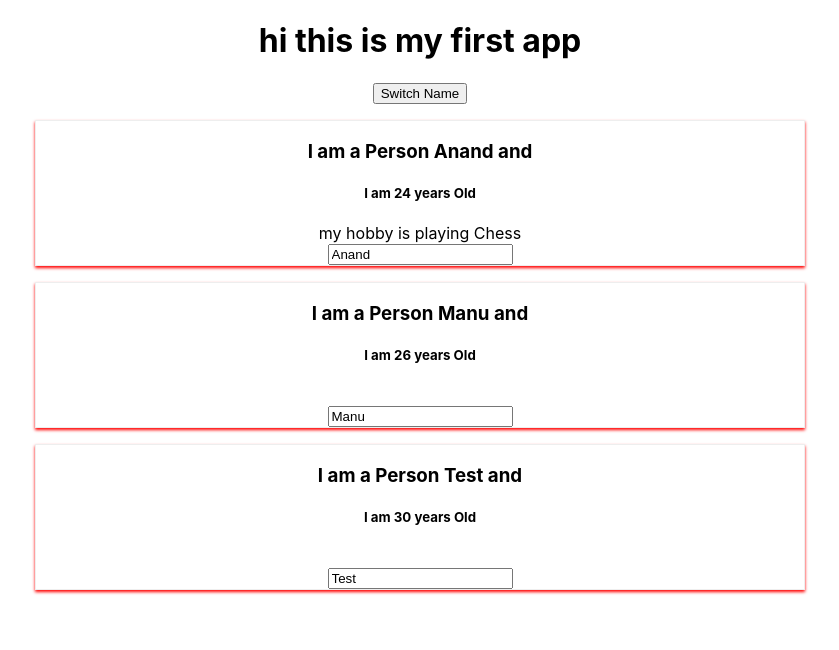
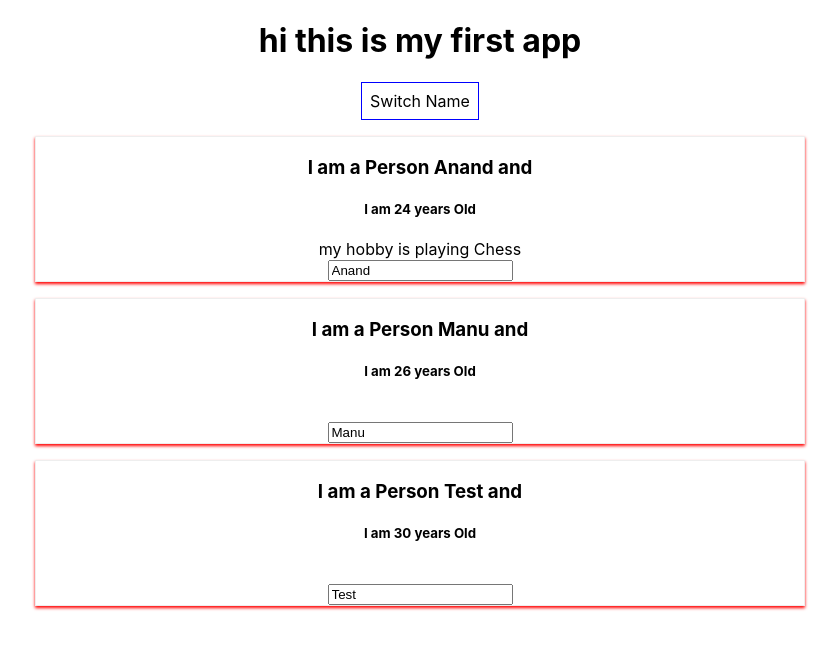
Before and after one commit to ANANDKNIT/my-react-learning, a React (Create React App) app: page / in a window 1280 px wide. Shown: the top 650 px of the page, without its empty margins (220-1059 px from the left). Built offline with nearby package versions, Linux system fonts and the light colour scheme.

Commit message:
apply inline css

```diff
--- a/src/App.js
+++ b/src/App.js
@@ -1,6 +1,13 @@
 import React, { Component } from "react";
 import "./App.css";
 import Person from "./Person/Person";
+
+const style = {
+  backgroundColor: "white",
+  font: "inherit",
+  border: "1px solid blue",
+  padding: "8px",
+};
 class App extends Component {
   state = {
     persons: [
@@ -24,7 +31,7 @@
 
   //two way binding
 
-  nameChangeHandler = (event) => {
+  nameChangeHandler = event => {
     this.setState({
       persons: [
         { name: "Anand", age: 24 },
@@ -32,14 +39,16 @@
         { name: "Test", age: 12 }
       ]
     });
-
-  }
+  };
 
   render() {
     return (
       <div className="App">
         <h1>hi this is my first app </h1>
-        <button onClick={this.switchNameHandler.bind(this, "Anand!!")}>
+        <button
+          onClick={this.switchNameHandler.bind(this, "Anand!!")}
+          style={style}
+        >
           Switch Name
         </button>
         <Person
@@ -57,14 +66,12 @@
           age={this.state.persons[1].age}
           click={this.switchNameHandler}
           changed={this.nameChangeHandler}
-
         />
         <Person
           name={this.state.persons[2].name}
           age={this.state.persons[2].age}
           click={this.switchNameHandler}
           changed={this.nameChangeHandler}
-
         />
       </div>
     );
```
